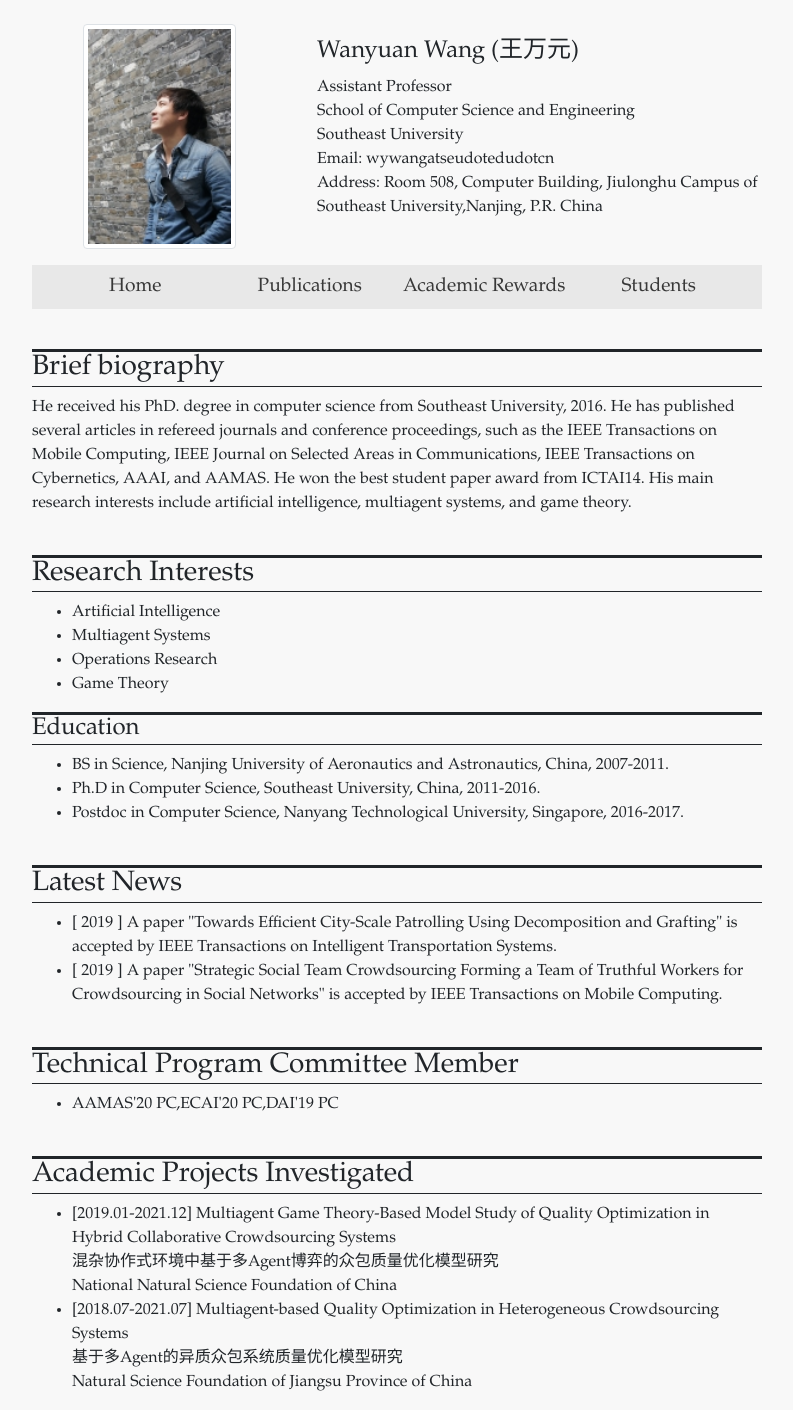
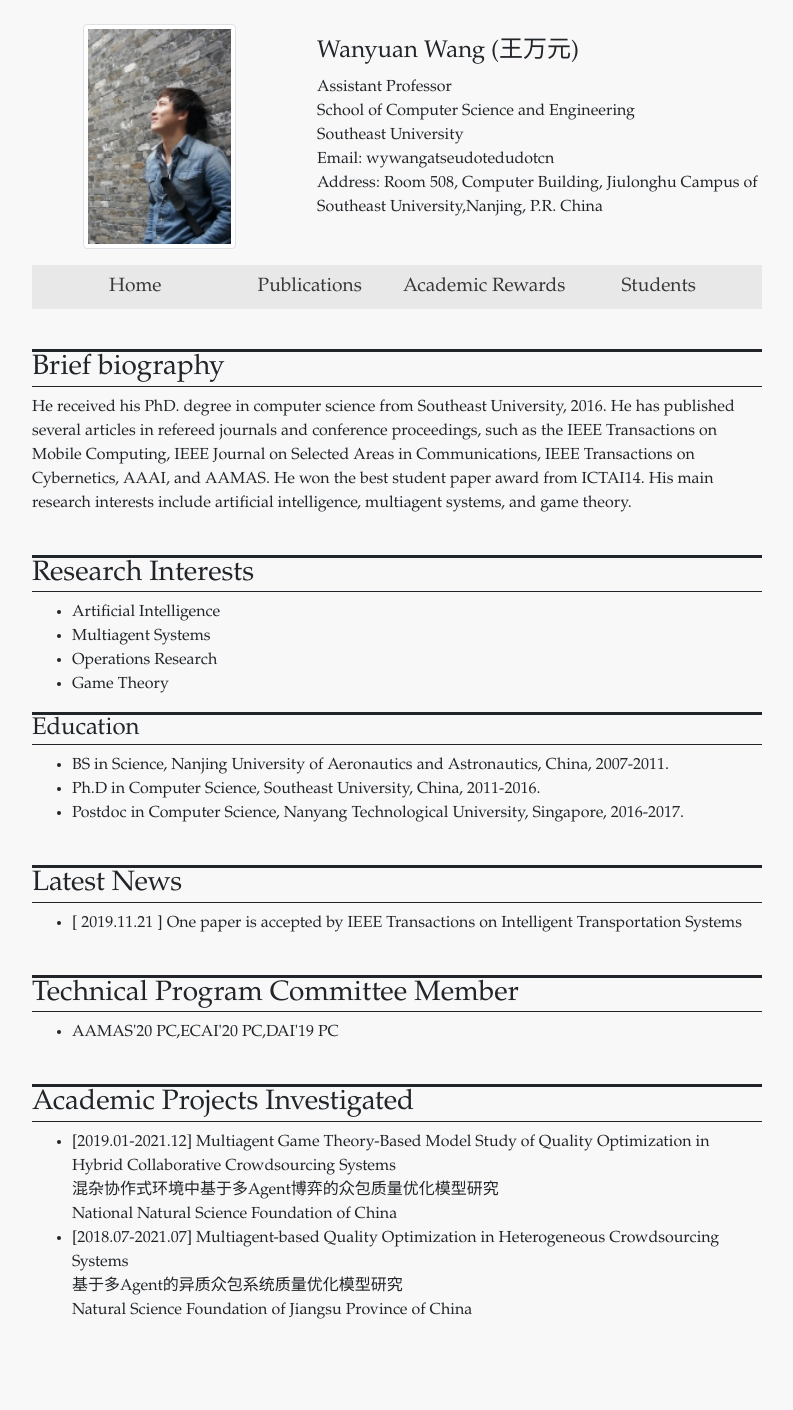
Before and after one commit to wanyuanwang/wanyuanwang.github.io, a Jekyll site: the page built from index.html, in a window 1280 px wide. Shown: the whole page, without its empty margins (243-1036 px from the left). Built offline with Jekyll 4.4.1, drawn with Linux system fonts in a browser that asks for light colours; after the commit the page ends 1338 px from its top, so only the background shows below that.

Commit message:
Update news.yml

```diff
--- a/_data/news.yml
+++ b/_data/news.yml
@@ -1,4 +1,2 @@
-- date: 2019
-  news: A paper "Towards Efficient City-Scale Patrolling Using Decomposition and Grafting" is accepted by IEEE Transactions on Intelligent Transportation Systems.
-- date: 2019
-  news: A paper "Strategic Social Team Crowdsourcing Forming a Team of Truthful Workers for Crowdsourcing in Social Networks" is accepted by IEEE Transactions on Mobile Computing.
+- date: 2019.11.21
+  news: One paper is accepted by IEEE Transactions on Intelligent Transportation Systems
```
